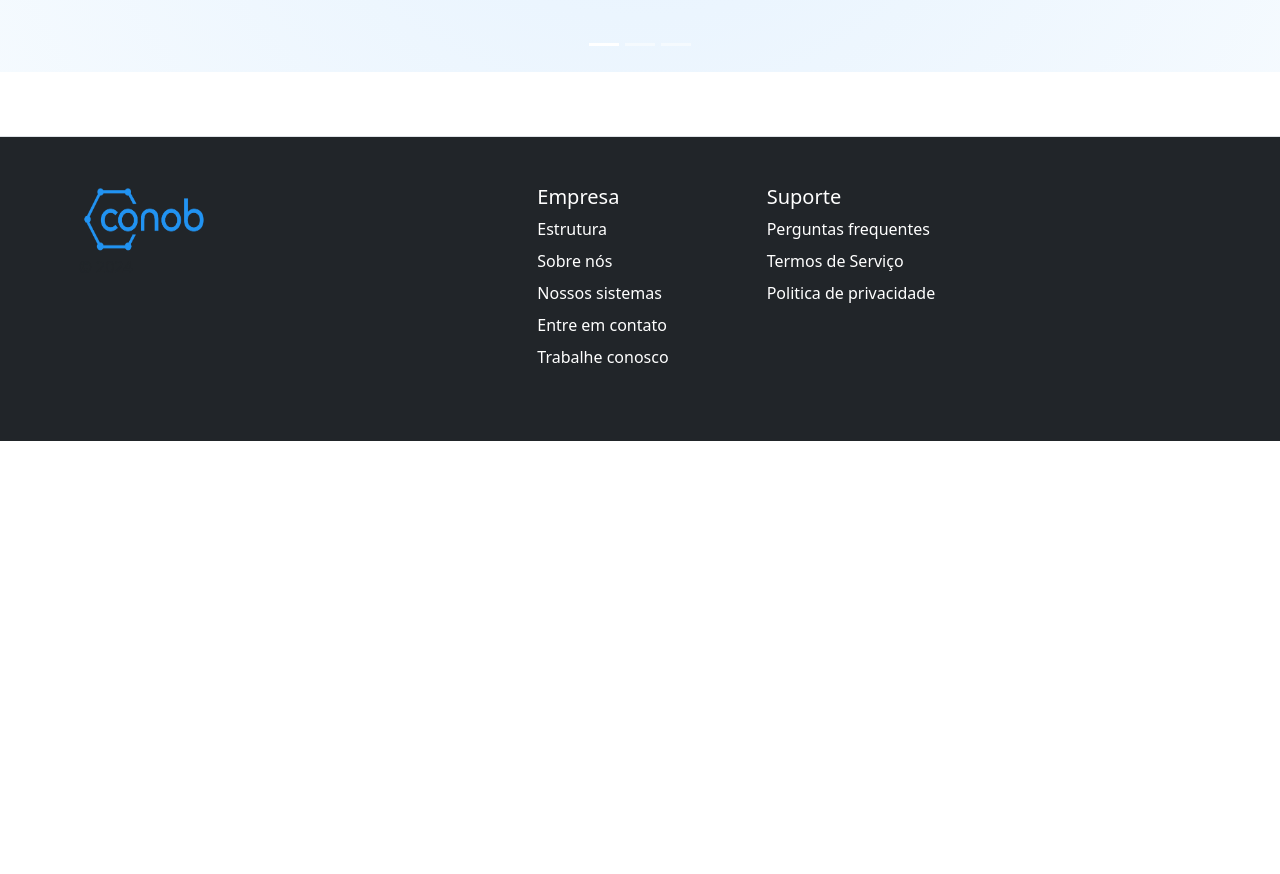
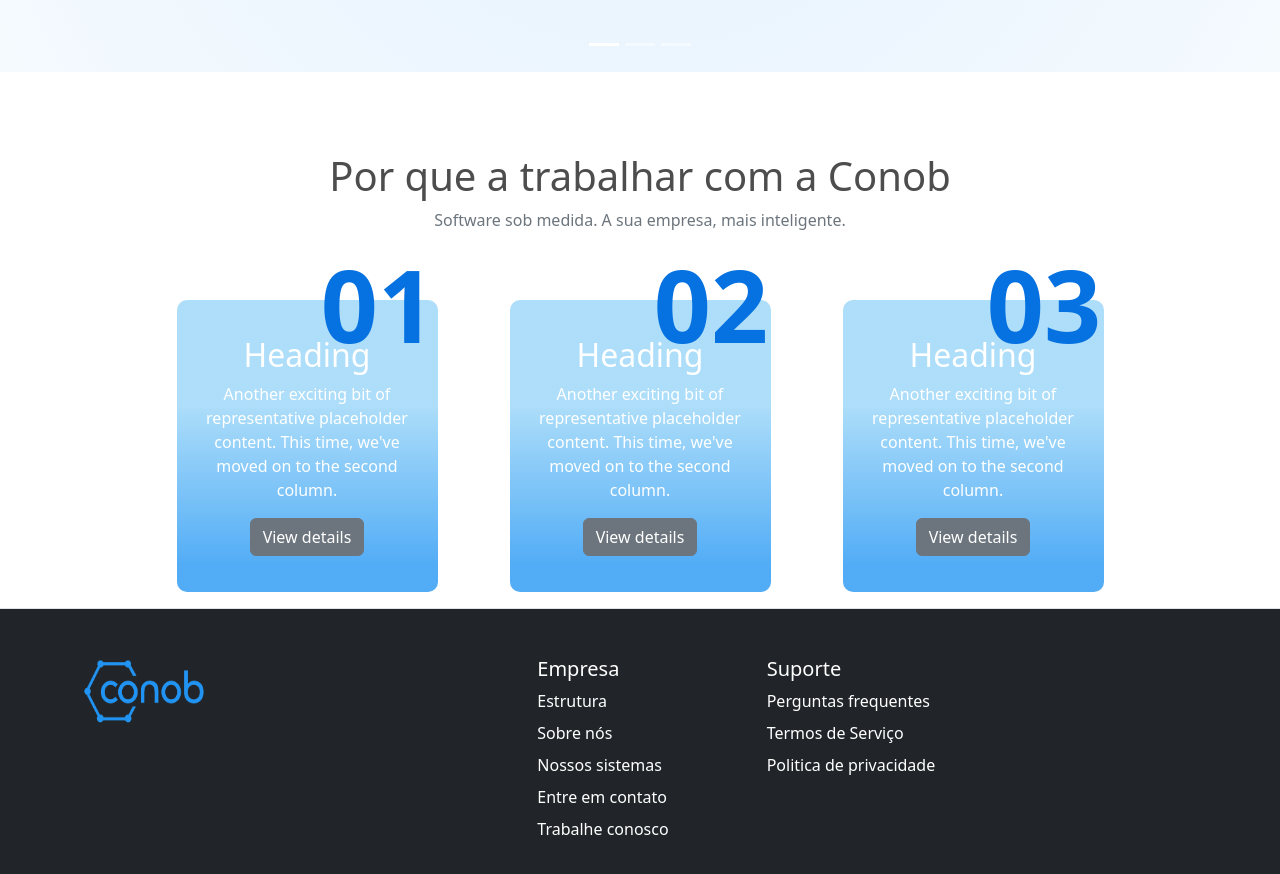
Before and after one commit to GreyPompom/conob_software, a React (Create React App) app: page / in a window 1280 px wide. Shown: the part 720-1594 px from the top of the page. Before the commit the page ends 1161 px from the top, so only its background shows below. Built offline with nearby package versions, Linux system fonts and the light colour scheme.

Commit message:
feat: box after hero - three points conob

```diff
--- a/src/components/Hero/Hero.css
+++ b/src/components/Hero/Hero.css
@@ -4,7 +4,7 @@
     color: var(--bs-secondary-color);
 }
 
-.carousel {
+.hero .carousel {
     margin-bottom: 4rem;
     min-height: 90vh;
     background: rgb(68, 156, 248);
@@ -18,7 +18,7 @@
     z-index: 10;
 }
 
-.carousel-item {
+ .carousel-item {
     height: 80vh;
 }
 
--- a/src/components/Hero/Hero.js
+++ b/src/components/Hero/Hero.js
@@ -11,8 +11,8 @@ import './Hero.css';
 
 function Hero() {
     return (
-
-        <div id="myCarousel" class="carousel slide mb-6 position-relative" data-bs-ride="carousel">
+        <div class="hero">
+            <div id="myCarousel" class=" carousel slide mb-6 position-relative" data-bs-ride="carousel">
                 <div class="carousel-indicators">
                     <button type="button" data-bs-target="#myCarousel" data-bs-slide-to="0" class="active" aria-current="true" aria-label="Slide 1"></button>
                     <button type="button" data-bs-target="#myCarousel" data-bs-slide-to="1" aria-label="Slide 2"></button>
@@ -91,7 +91,7 @@ function Hero() {
             <span class="visually-hidden">Next</span>
           </button> */}
             </div>
-
+        </div>
     )
 }
 export default Hero;
--- a/src/components/Home/Home.js
+++ b/src/components/Home/Home.js
@@ -1,11 +1,13 @@
 import Hero from "../Hero/Hero";
+import ThreePoints from "../ThreePoints/ThreePoints";
 
 function Home () {
   return (
     <main>
         <div className="Home">
      <Hero />
-    </div>
+     <ThreePoints/>
+        </div>
     </main>
 
   )
--- /dev/null
+++ b/src/components/ThreePoints/ThreePoints.css
@@ -0,0 +1,36 @@
+/* Center align the text within the three columns below the carousel */
+.marketing .col-lg-4 {
+    margin-bottom: 1.5rem;
+    text-align: center;
+}
+
+/* rtl:begin:ignore */
+.marketing .col-lg-4 p {
+    margin-right: .75rem;
+    margin-left: .75rem;
+}
+
+/* rtl:end:ignore */
+
+.box-blue {
+    background: rgb(33, 148, 243);
+    background: linear-gradient(0deg, rgba(33, 149, 243, 0.781) 9%, rgba(42, 168, 241, 0.384) 64%);
+    border-radius: 10px;
+    padding: 20px;
+    color: white;
+    margin-top: 20px;
+}
+
+.numero {
+    font-size: 100px;
+    font-weight: bold;
+    color: #0671E0;
+    position: absolute;
+    right: 5%;
+    top: -20px;
+    z-index: 2;
+}
+
+.sis{
+    color: #4D4D4D;
+}
--- /dev/null
+++ b/src/components/ThreePoints/ThreePoints.js
@@ -0,0 +1,98 @@
+import React, { useState } from 'react';
+import './ThreePoints.css';
+import { Carousel } from 'react-bootstrap';
+import { useSwipeable } from 'react-swipeable';
+import 'bootstrap/dist/css/bootstrap.min.css';
+
+
+
+function ThreePoints() {
+
+    const [index, setIndex] = useState(0);
+
+    const handleSelect = (selectedIndex, e) => {
+        setIndex(selectedIndex);
+    };
+
+    const handlers = useSwipeable({
+        onSwipedLeft: () => handleSelect(index === 2 ? 0 : index + 1),
+        onSwipedRight: () => handleSelect(index === 0 ? 2 : index - 1),
+        preventDefaultTouchmoveEvent: true,
+        trackMouse: true
+    });
+    return (
+        <div className="container marketing">
+            <div className="text-center text-secondary">
+                <div className="container py-3">
+                    <h1 className="sis">Por que a trabalhar com a Conob</h1>
+                    <p className="col-lg-12 mx-auto">
+                        Software sob medida. A sua empresa, mais inteligente.
+                    </p>
+                </div>
+            </div>
+            <div className="row justify-content-center gap-5 d-none d-lg-flex">
+                <div className="col-lg-3 position-relative py-3">
+                    <h1 className="numero">01</h1>
+                    <div className="box-blue">
+                        <h2 className="fw-normal mt-3">Heading</h2>
+                        <p>Another exciting bit of representative placeholder content. This time, we've moved on to the second column.</p>
+                        <p><a className="btn btn-secondary" href="#">View details</a></p>
+                    </div>
+                </div>
+                <div className="col-lg-3 position-relative py-3">
+                    <h1 className="numero">02</h1>
+                    <div className="box-blue">
+                        <h2 className="fw-normal mt-3">Heading</h2>
+                        <p>Another exciting bit of representative placeholder content. This time, we've moved on to the second column.</p>
+                        <p><a className="btn btn-secondary" href="#">View details</a></p>
+                    </div>
+                </div>
+                <div className="col-lg-3 position-relative py-3">
+                    <h1 className="numero">03</h1>
+                    <div className="box-blue">
+                        <h2 className="fw-normal mt-3">Heading</h2>
+                        <p>Another exciting bit of representative placeholder content. This time, we've moved on to the second column.</p>
+                        <p><a className="btn btn-secondary" href="#">View details</a></p>
+                    </div>
+                </div>
+            </div>
+
+            <div {...handlers}>
+                <Carousel activeIndex={index} onSelect={handleSelect} className="d-lg-none">
+                    <Carousel.Item>
+                        <div className="col-md-12 position-relative py-3">
+                            <h1 className="numero">01</h1>
+                            <div className="box-blue">
+                                <h2 className="fw-normal mt-3">Heading</h2>
+                                <p>Another exciting bit of representative placeholder content. This time, we've moved on to the second column.</p>
+                                <p><a className="btn btn-secondary" href="#">View details</a></p>
+                            </div>
+                        </div>
+                    </Carousel.Item>
+                    <Carousel.Item>
+                        <div className="col-md-12 position-relative py-3">
+                            <h1 className="numero">02</h1>
+                            <div className="box-blue">
+                                <h2 className="fw-normal mt-3">Heading</h2>
+                                <p>Another exciting bit of representative placeholder content. This time, we've moved on to the second column.</p>
+                                <p><a className="btn btn-secondary" href="#">View details</a></p>
+                            </div>
+                        </div>
+                    </Carousel.Item>
+                    <Carousel.Item>
+                        <div className="col-md-12 position-relative py-3">
+                            <h1 className="numero">03</h1>
+                            <div className="box-blue">
+                                <h2 className="fw-normal mt-3">Heading</h2>
+                                <p>Another exciting bit of representative placeholder content. This time, we've moved on to the second column.</p>
+                                <p><a className="btn btn-secondary" href="#">View details</a></p>
+                            </div>
+                        </div>
+                    </Carousel.Item>
+                </Carousel>
+            </div>
+        </div>
+    );
+}
+
+export default ThreePoints;
```
Lines whose indentation alone changed are shown as unchanged.
